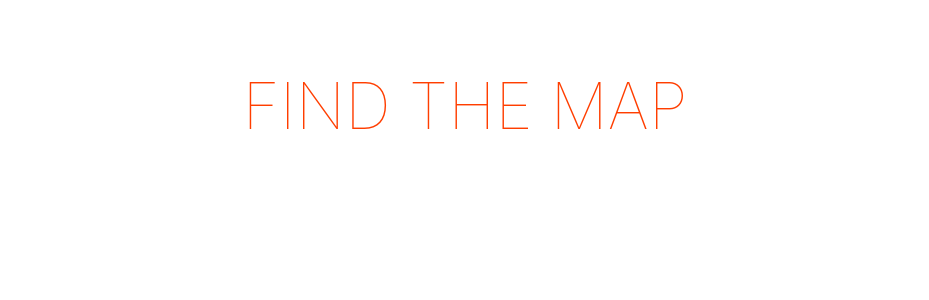
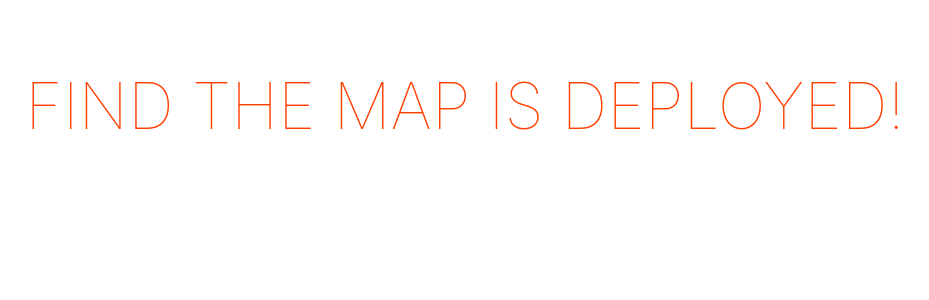
Before and after one commit to amandine-watrelos/find-the-map-front, a Svelte app: page / in a window 1280 px wide. Shown: the top 300 px of the page, without its empty margins (175-1104 px from the left). Built offline with nearby package versions, Linux system fonts and the light colour scheme.

Commit message:
feat(index) : update index message to test deployment

```diff
--- a/src/main.js
+++ b/src/main.js
@@ -3,7 +3,7 @@ import App from './App.svelte';
 const app = new App({
 	target: document.body,
 	props: {
-		name: 'Find the Map'
+		name: 'Find the Map is deployed!'
 	}
 });
 
```
